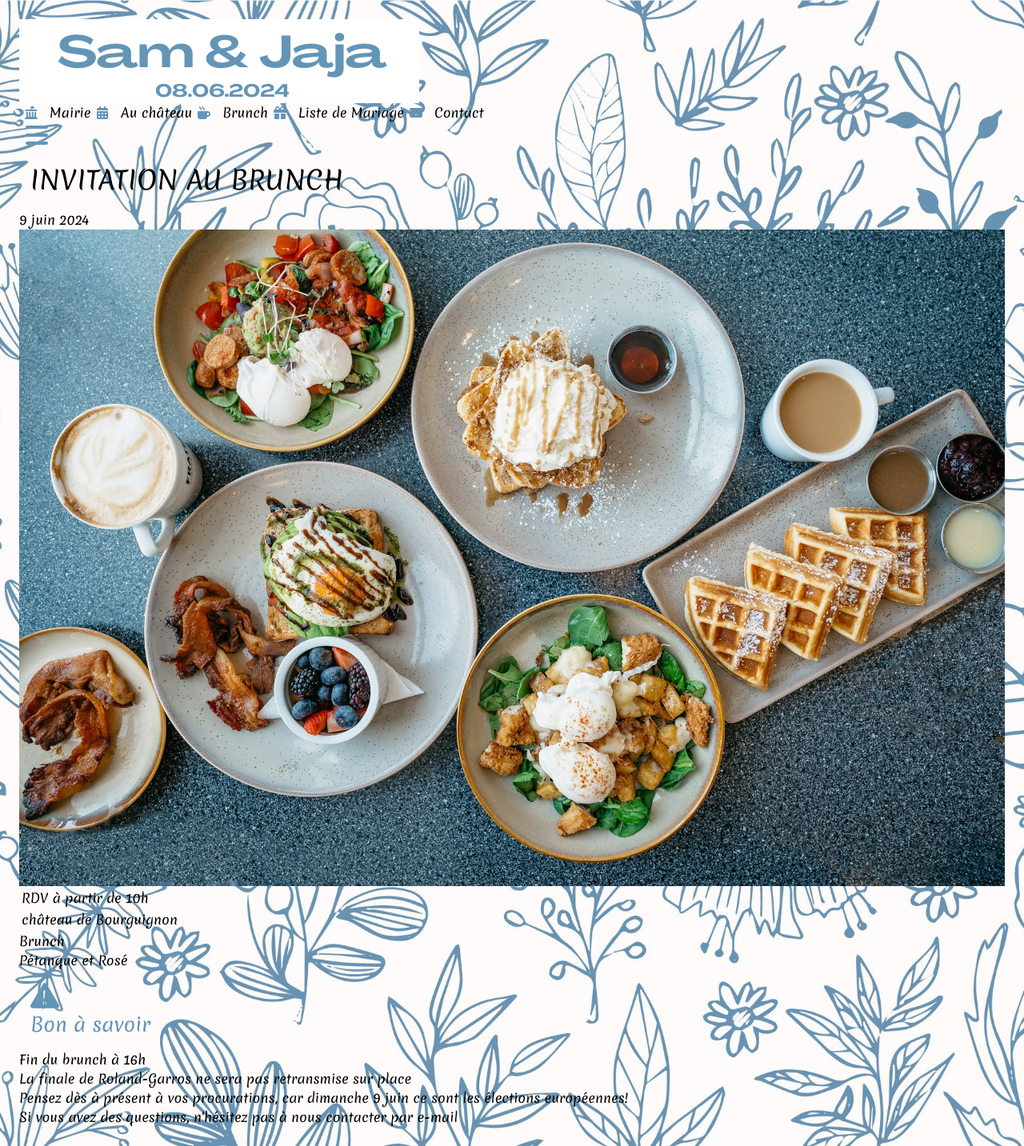
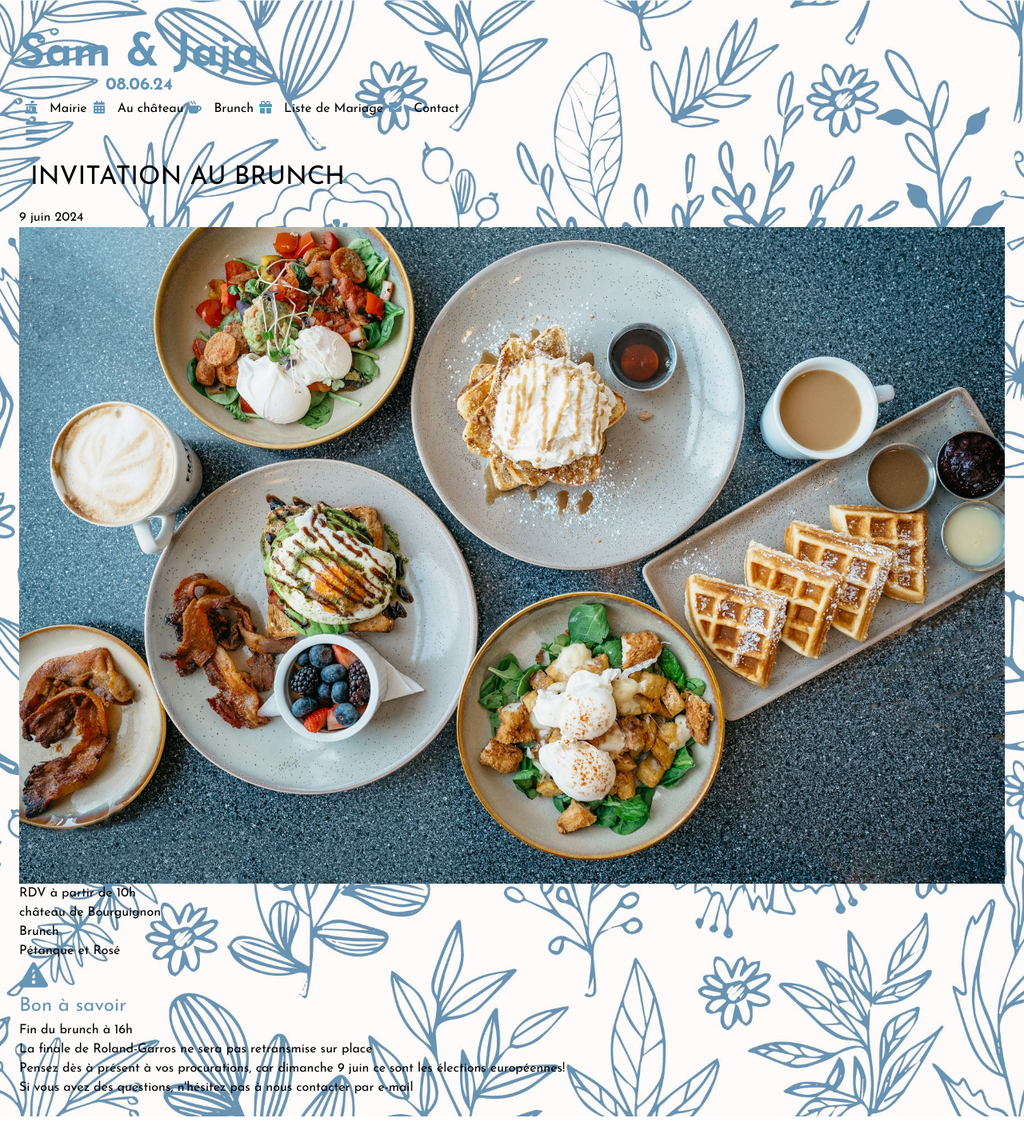
Before and after one commit to MaximeHuguet/site-mariage-samandjaja, a Next.js app: page /brunch in a window 1280 px wide. Shown: the whole page at 80% size. After the commit the page ends 1396 px from the top, so only its background shows below. Built offline with nearby package versions, Linux system fonts and the light colour scheme.

Commit message:
add josefin font

```diff
--- a/app/brunch/page.js
+++ b/app/brunch/page.js
@@ -6,12 +6,12 @@ import { faTriangleExclamation } from "@fortawesome/free-solid-svg-icons";
 
 const Brunch = () => {
   return (
-    <main class="mx-4 w-screen min-h-lvh h-full flex-col items-center justify-center bg-white/95">
+    <main class="mx-4 w-screen min-h-lvh h-full flex-col items-center justify-center ">
       <Header />
-      <div class="m-2 flex-col justify-center items-center ">
+      <div class="my-10 pb-4 mx-auto flex-col justify-center items-center bg-white  md:max-w-screen-sm lg:max-w-screen-md xl:max-w-screen-lg 2xl:max-w-screen-xl rounded-3xl ">
         <div class="py-4 flex-col justify-center items-center text-center">
           <h1>Invitation au Brunch</h1>
-          <div class="text-xl uppercase">9 juin 2024</div>
+          <div class="text-xl uppercase italic">9 juin 2024</div>
         </div>
         <div class="flex flex-wrap justify-evenly items-center m-7">
           <div class="max-w-lg">
@@ -22,11 +22,11 @@ const Brunch = () => {
             ></img>
           </div>
           <div class="flex-col justify-center items-center mt-5 sm:text-xl text-center">
-            <div>
-              <p>RDV à partir de 10h </p>
-              <p class=" text-base sm:text-xl uppercase">
+            <div class="flex-col justify-center items-center">
+              <div>RDV à partir de 10h </div>
+              <div class=" text-base sm:text-xl uppercase">
                 château de Bourguignon
-              </p>
+              </div>
             </div>
 
             <div class="m-5 border-t border-dot border-[#6395b7] mx-20"></div>
@@ -36,7 +36,7 @@ const Brunch = () => {
           </div>
         </div>
         <div class="my-7 flex-col justify-center items-center">
-          <h2 class="flex mx-7 lg:justify-center items-center mb-5">
+        <h2 class="flex mx-auto justify-center items-center mb-5">
             <FontAwesomeIcon
               icon={faTriangleExclamation}
               size="xl"
@@ -44,7 +44,7 @@ const Brunch = () => {
             />
             <div>Bon à savoir </div>
           </h2>
-          <div class="flex-col  mt-7 mx-10 lg:mx-60">
+          <div class="flex-col  mt-7 mx-10">
             <div class=" my-4">Fin du brunch à 16h</div>
             <div class=" my-4">
               La finale de Roland-Garros ne sera pas retransmise sur place
--- a/app/footer/page.js
+++ b/app/footer/page.js
@@ -2,7 +2,7 @@ import React from 'react'
 
 const footer = () => {
   return (
-    <div class="mt-32 mb-5 p-5 text-center border-t border-dashed pt-6 border-[#6395b7]">Si vous avez des questions, n'hésitez pas à nous contacter par <a href="mailto:samjaja75014@gmail.com" class="text-[#6395b7] hover:text-[#3b6c8d] text-decoration-solid">e-mail</a> </div>
+    <div class="mt-5 mb-5 p-5 mx-auto text-center pt-6 bg-[#FFFBFA]  md:max-w-screen-sm lg:max-w-screen-md xl:max-w-screen-lg 2xl:max-w-screen-xl rounded-3xl">Si vous avez des questions, n'hésitez pas à nous contacter par <a href="mailto:samjaja75014@gmail.com" class="text-[#6395b7] hover:text-[#3b6c8d] text-decoration-solid">e-mail</a> </div>
   )
 }
 
--- a/app/globals.css
+++ b/app/globals.css
@@ -12,19 +12,18 @@ body {
   background-image: url("/images/back.jpg");
   background-position: top ;
   background-size: cover;
-  background-color: rgb(244, 236, 229);
+  /* background-color: rgb(244, 236, 229); */
 }
 
 h1 {
-  font-size: xx-large;
+  font-size: x-large;
   text-transform: uppercase;
   margin: 0.875rem; ;
 }
+
 h2 {
   font-size: x-large;
   color: #6395B7;
-  margin: 0.875rem; ;
-
 }
 
 p {
@@ -32,3 +31,10 @@ p {
   min-width: 16rem;
   text-align: justify;
 }
+
+@media (min-width: 768px){
+
+  h1 {
+    font-size: xx-large;
+  }
+}
--- a/app/header/page.js
+++ b/app/header/page.js
@@ -19,10 +19,10 @@ const Header = () => {
   };
 
   return (
-    <header className="w-full px-8 py-4 bg-white">
+    <header className="w-full px-8 py-4 bg-[#FFFBFA]">
       <div className="flex items-center justify-between">
       <Link className="font-bold text-3xl" href="/">
-          <img src="images/logo-3.png" alt="Sam et Jaja" class="w-48 min-w-36" />
+          <img src="images/logo-site.png" alt="Sam et Jaja" class="w-40 min-w-36" />
         </Link>
         <div className="hidden lg:flex capitalize text-lg">
         <Link
--- a/app/layout.js
+++ b/app/layout.js
@@ -1,17 +1,18 @@
-import { Merienda } from "next/font/google";
+import { Merienda, Josefin_Sans } from "next/font/google";
 import "./globals.css";
 
 const merienda = Merienda({ subsets: ["latin"] });
+const josefin = Josefin_Sans({ subsets : ["latin"] })
 
 export const metadata = {
-  title: "Create Next App",
-  description: "Generated by create next app",
+  title: "Sam et Jaja",
+  description: "Samantha et François se marient le 8 juin 2024",
 };
 
 export default function RootLayout({ children }) {
   return (
     <html lang="en">
-      <body className={merienda.className}>{children}</body>
+      <body className={josefin.className}>{children}</body>
     </html>
   );
 }
--- a/app/page.js
+++ b/app/page.js
@@ -1,5 +1,6 @@
 import Link from "next/link";
 import Header from "./header/page";
+
 
 export default function Home() {
   return (
```
Also changed, not shown: app/liste/page.js (+8 -6 lines), app/mairie/page.js (+7 -7 lines), app/programme/page.js (+9 -17 lines), public/images/logo-site.png (added).
